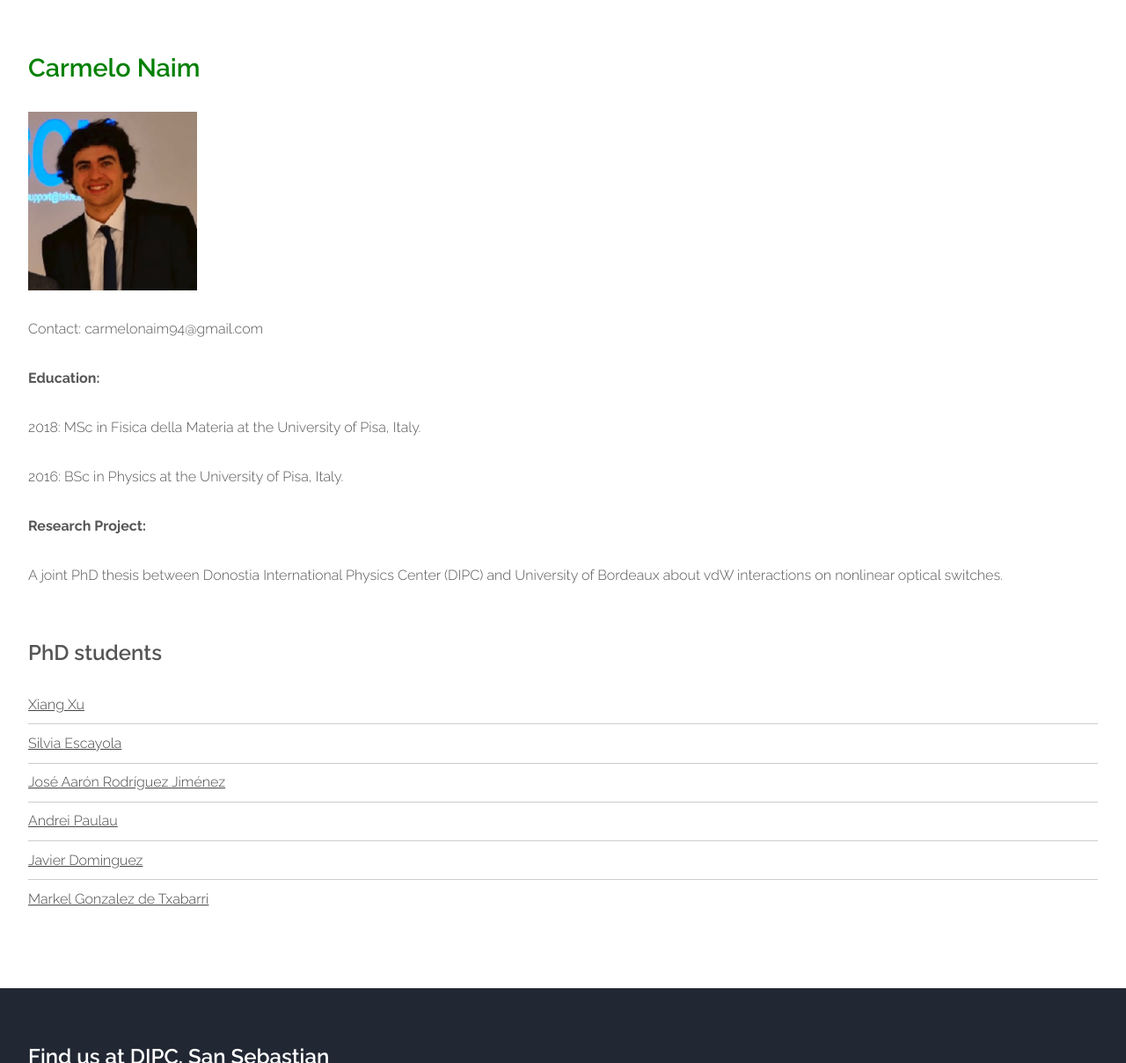
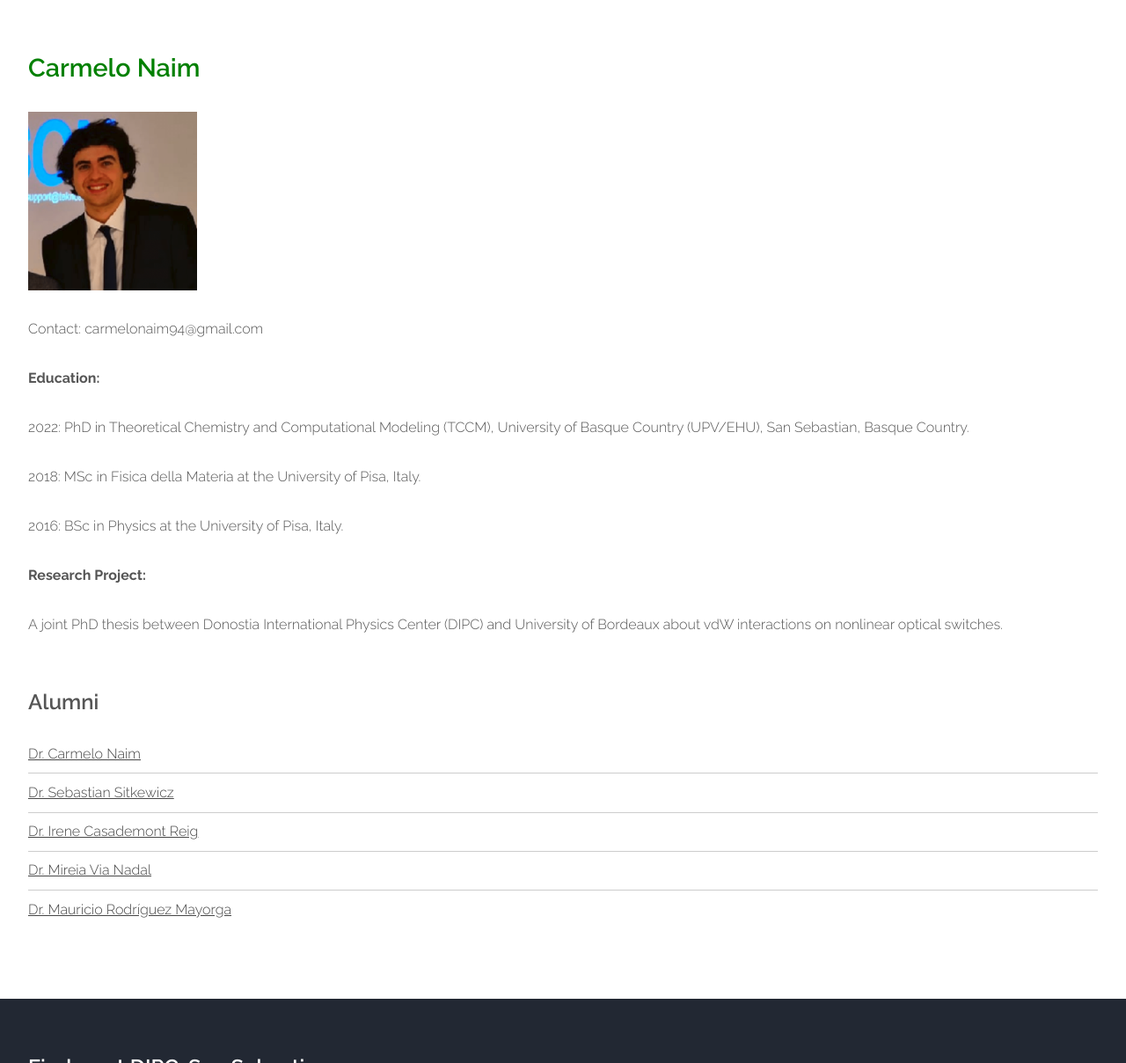
Before and after one commit to old-jekyll-templates/Horizons-Jekyll-Theme, a Jekyll site: the page built from members/carmelo_naim.html, in a window 1280 px wide and 1400 px high, cut to the strip 192-1400 px from the top of the window. Shown: the whole strip at 88% size. Built offline with Jekyll 4.4.1, drawn with Linux system fonts in a browser that asks for light colours.

Commit message:
Update carmelo_naim.html

```diff
--- a/members/carmelo_naim.html
+++ b/members/carmelo_naim.html
@@ -1,5 +1,5 @@
 ---
-title: PhD student
+title: Alumni
 layout: main
 ---
 
@@ -12,10 +12,10 @@ layout: main
 				<div id="sidebar" class="3u sidebar">
 					<section>
 						<header class="major">
-							<h2>PhD students</h2>
+							<h2>Alumni</h2>
 						</header>
 						<ul class="default">
-                                                   {% include phd_list.html %}
+            					  {% include alumni_list.html %}
 						</ul>
 					</section>
 				</div>
@@ -29,6 +29,7 @@ layout: main
 	    <a href="#" class="image feature"><img src="{{ site.baseurl }}/members/photos/carmelo.png" alt="" style="width: 15vw; min-width: 60px;" /></a>
 	    <p>Contact: carmelonaim94@gmail.com</p>
 	    <p><b>Education:</b></p>
+      <p>2022: PhD in Theoretical Chemistry and Computational Modeling (TCCM), University of Basque Country (UPV/EHU), San Sebastian, Basque Country.</p>
       <p>2018: MSc in Fisica della Materia at the University of Pisa, Italy.</p>
 	    <p>2016: BSc in Physics at the University of Pisa, Italy.</p>
             <p><b>Research Project:</b></p>
```
